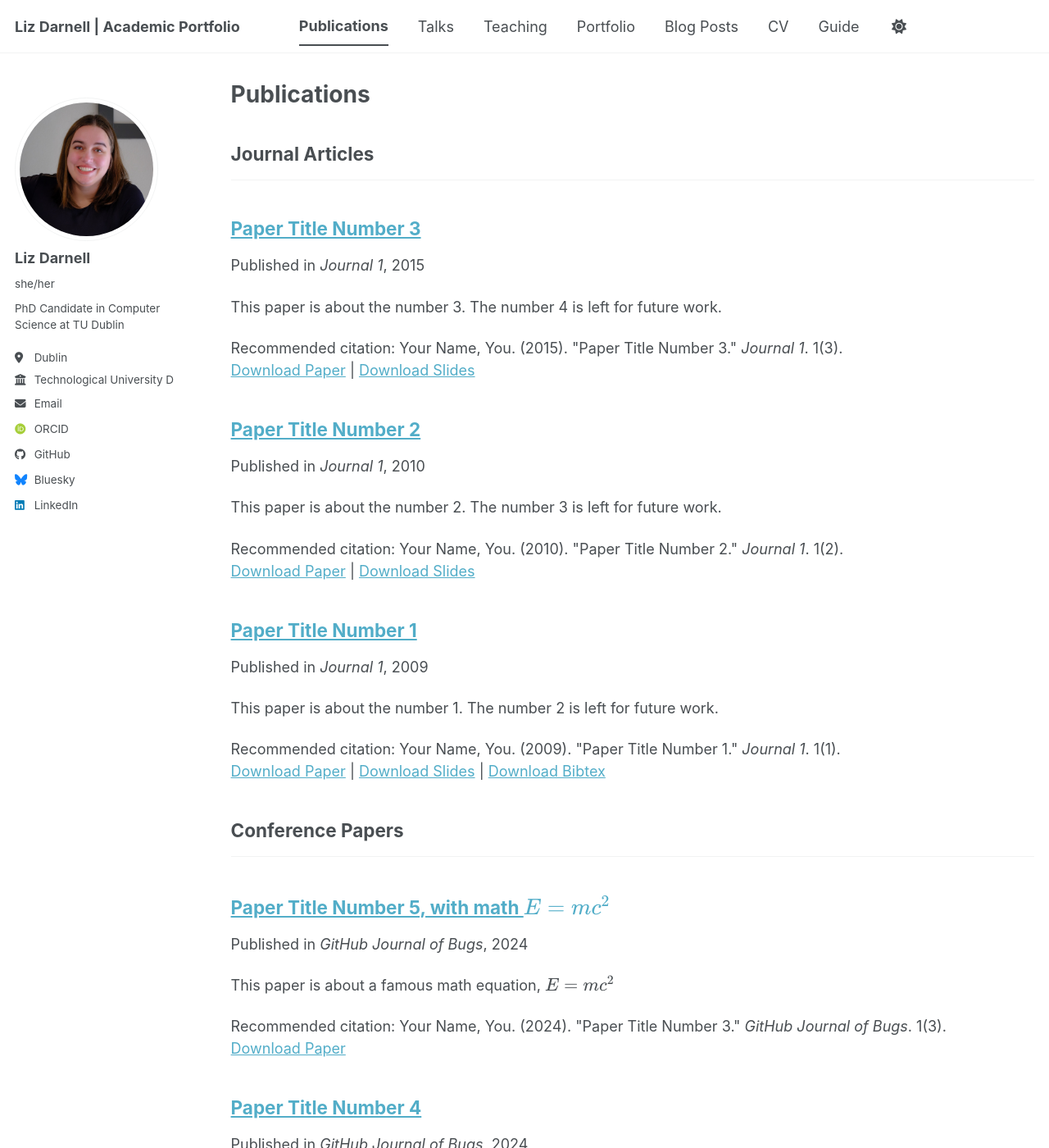
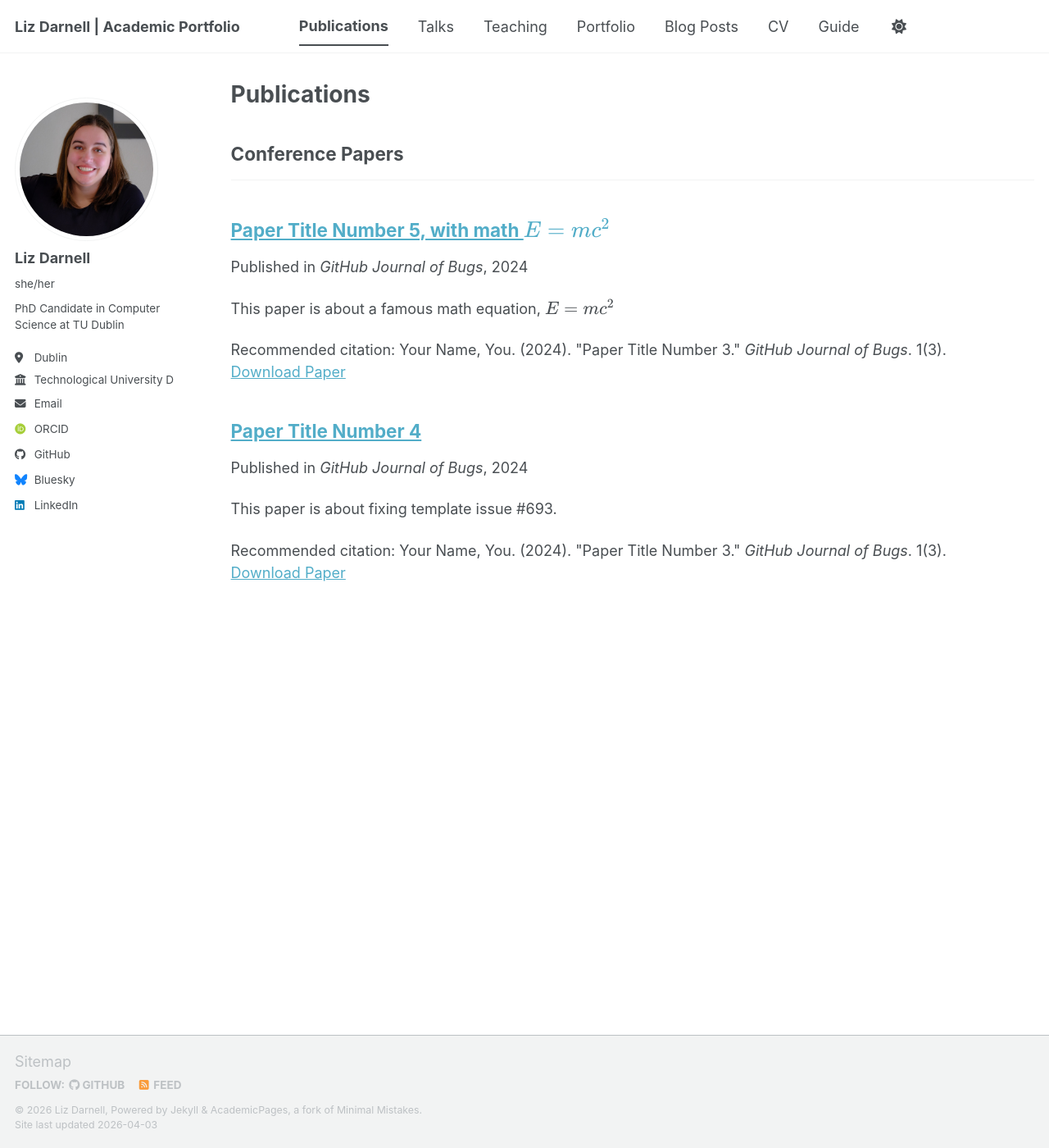
Before and after one commit to liz-darnell/liz-darnell.github.io, a Jekyll site: the page built from _pages/publications.html, in a window 1280 px wide and 1400 px high. Shown: the whole window at 82% size. Built offline with Jekyll 4.4.1, drawn with Linux system fonts in a browser that asks for light colours; some web fonts are replaced; a script bundle is joined from its source files by our own code; library files that are not in the unit come from our copies; some of the changed lines change nothing that is shown.

Commit message:
Update _config.yml
editing which pages exist

```diff
--- a/_config.yml
+++ b/_config.yml
@@ -84,10 +84,10 @@ author:
 
 # Publication Category - The following the list of publication categories and their headings
 publication_category:
-  books:
-    title: 'Books'
-  manuscripts:
-    title: 'Journal Articles'
+#  books:
+ #   title: 'Books'
+ # manuscripts:
+ #   title: 'Journal Articles'
   conferences:
     title: 'Conference Papers'
 
@@ -256,14 +256,14 @@ defaults:
       layout: single
       author_profile: true
   # _teaching
-  - scope:
-      path: ""
-      type: teaching
-    values:
-      layout: single
-      author_profile: true
-      share: true
-      comments: true
+   #   - scope:
+    #    path: ""
+    #    type: teaching
+    #  values:
+    #    layout: single
+    #    author_profile: true
+    #    share: true
+    #    comments: true
   # _publications
   - scope:
       path: ""
@@ -274,14 +274,14 @@ defaults:
       share: true
       comments: true
   # _portfolio
-  - scope:
-      path: ""
-      type: portfolio
-    values:
-      layout: single
-      author_profile: true
-      share: true
-      comment: true
+   # - scope:
+     #     path: ""
+     #   type: portfolio
+     # values:
+     #   layout: single
+      #  author_profile: true
+      #  share: true
+      #  comment: true
   # _talks
   - scope:
       path: ""
```
